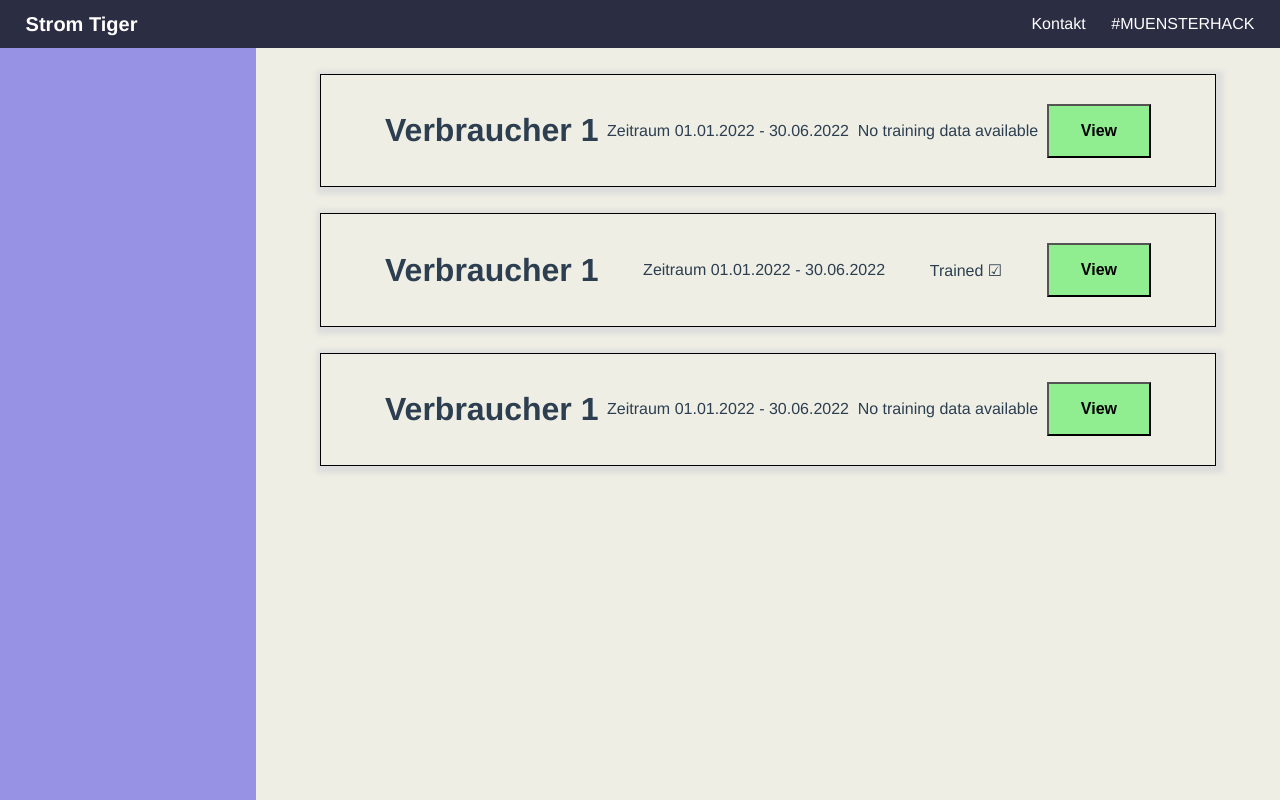
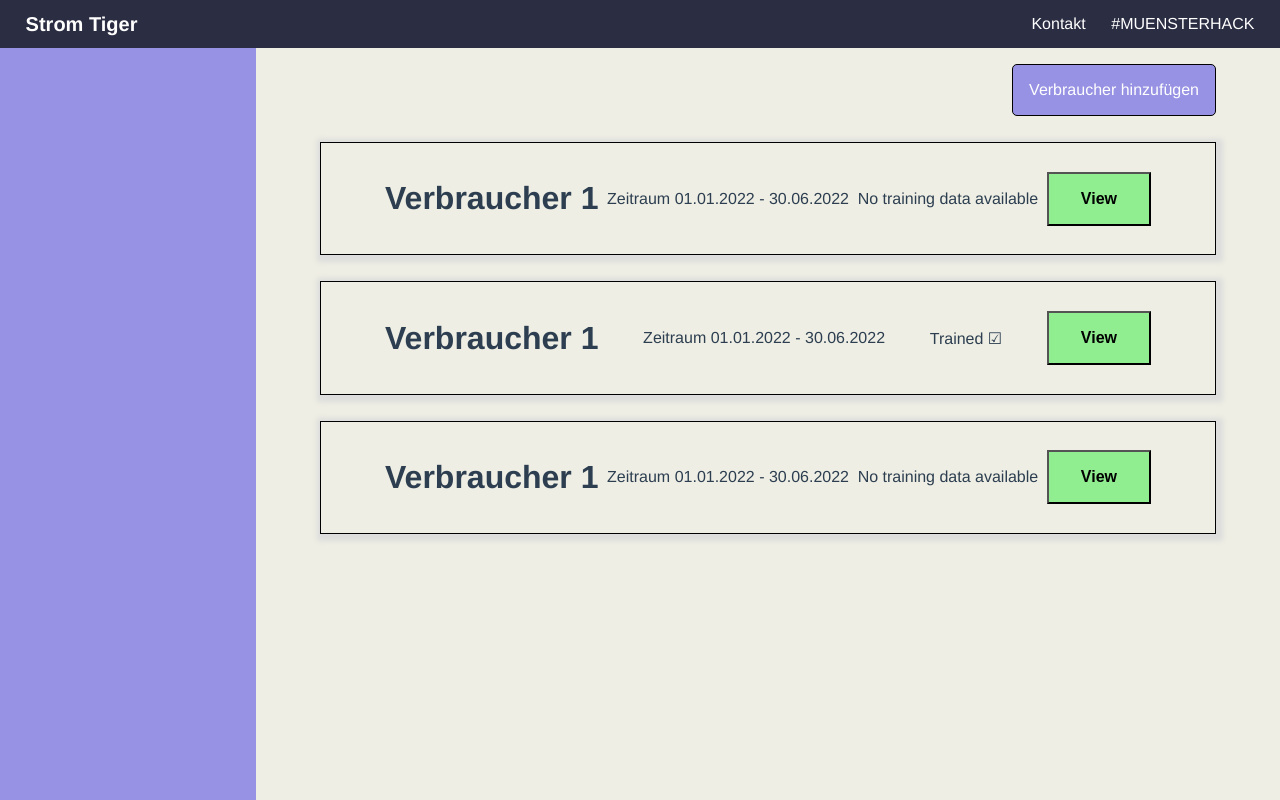
Before and after one commit to stromtiger-ms/frontend, a Vue app: page / in a window 1280 px wide. Built offline with nearby package versions, Linux system fonts and the light colour scheme; what chartjs-plugin-zoom would draw is missing.

Commit message:
Upload Form

```diff
--- /dev/null
+++ b/src/dashboard/AddConsumer.vue
@@ -0,0 +1,53 @@
+<template>
+    <div id="add-container">
+        <div v-if="closed" id="add" @click="closed = false">Verbraucher hinzufügen</div>
+        <div v-else id="add-form">
+            <input type="text" placeholder="Verbraucher Name"/>
+            <input type="file" />
+            <button @click="closed = true">X</button>
+        </div>
+    </div>
+</template>
+
+<script>
+export default {
+    data(){
+        return {
+            closed: true,
+        }
+    },
+    methods: {
+        async upload(){
+
+        }
+    }
+}
+</script>
+
+<style scoped>
+    #add-container {
+        width: 100%;
+        display: flex;
+        padding-top: 1rem;
+        justify-content: flex-end;
+    }
+    #add {
+        transition: all 300ms;
+        width: fit-content;
+        padding: 1rem;
+        border-radius: 5px;
+        border: 1px solid black;
+        background-color: var(--secondaryColor);
+        cursor: pointer;
+        color: white;
+        font-size: 1rem;
+    }
+    #add-form {
+        border: 1px solid black;
+        width: 100%;
+        padding: 1rem;
+        display: flex;
+        justify-content: space-around;
+
+    }
+</style>
--- a/src/dashboard/Dashboard.vue
+++ b/src/dashboard/Dashboard.vue
@@ -1,6 +1,7 @@
 <script setup>
 import Consumer from './Consumer.vue';
 import Nav from '../Nav.vue';
+import AddConsumer from './AddConsumer.vue';
 
 </script>
 
@@ -10,6 +11,7 @@ import Nav from '../Nav.vue';
     <div id="content">
         <div id="sidebar"></div>
         <div id="consumer_list">
+            <AddConsumer />
             <Consumer v-for="consumer in consumerList" :id="consumer.id" />
         </div>
     </div>
```
